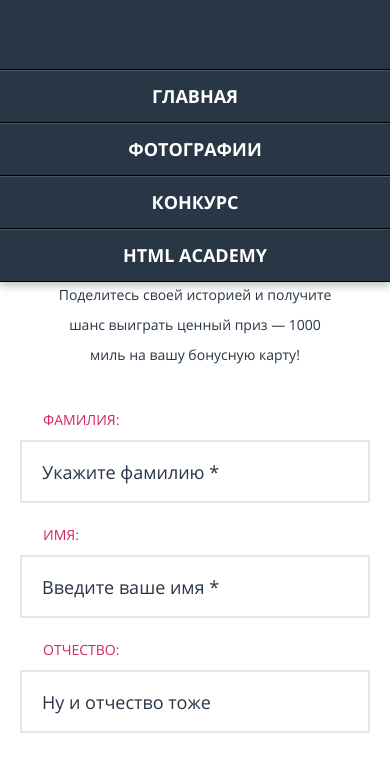
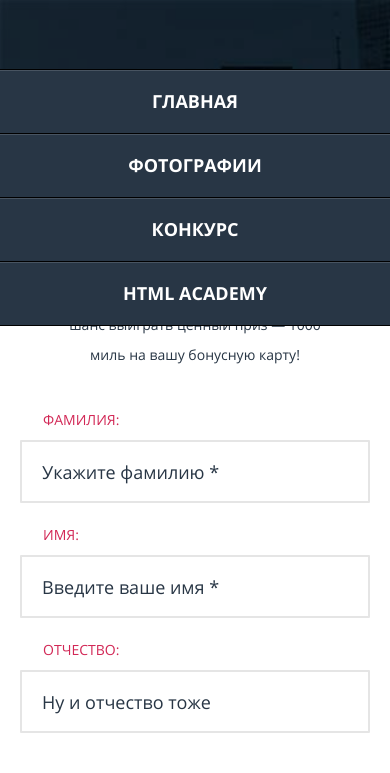
Before and after one commit to SokolovMichael/1906693-pink-24, a website: page source/form.html in a window 390 px wide. Both pictures are taken after a click on the button "Открыть меню". Shown: the top 773 px of the page. Drawn offline with nearby package versions, Linux system fonts and the light colour scheme; files that its build step writes are made by us from their sources.

Commit message:
Проверка. Устранение замечаний

```diff
--- a/source/less/blocks/main-nav.less
+++ b/source/less/blocks/main-nav.less
@@ -1,114 +1,55 @@
-.main-nav {
-  position: relative;
-  width: auto;
+.main-nav__wrapper {
+  display: flex;
+  flex-direction: column;
+  position: absolute;
+  width: 100%;
 
   @media (min-width: @desktop-width) {
-    background-color: transparent;
-    display: flex;
-    padding: 0 110px 0 130px;
-  }
-}
-
-.main-nav--closed .main-nav__toggle-icon--open-menu {
-  position: absolute;
-  top: 0;
-  right: 0;
-  left: 0;
-  bottom: 0;
-  margin: auto;
-  width: 50px;
-  height: 24px;
-}
-
-.main-nav--opened .main-nav__toggle-icon--close-menu {
-  position: absolute;
-  top: 0;
-  right: 0;
-  margin: 23px 20px 0 0;
-  width: 23px;
-  height: 23px;
-
-  @media (min-width: @tablet-width) {
-    margin: 43px 20px 0 0;
-  }
-}
-
-.main-nav--closed .main-nav__toggle:active::before,
-.main-nav--opened .main-nav__toggle:active::before {
-  opacity: 0.3;
-}
-
-.main-nav--opened .main-nav__list {
-  position: absolute;
-  top: 69px;
-  right: 0;
-  left: 0;
-  background-color: #283645;
-  z-index: 10;
-
-  @media (min-width: @tablet-width) {
-    top: 110px;
+    width: 960px;
+    flex-direction: row;
+    margin: 0 auto;
+    left: 20px;
+    right: 0;
+    min-height: 110px;
   }
 }
 
 .main-nav--nojs .main-nav__wrapper {
   position: static;
   min-height: 0;
-}
-
-.main-nav--nojs .site-list__item {
-  display: block;
-}
-
-.main-nav--nojs .site-list__item--active .site-list__item-link {
-  padding: 25px 20px;
-}
-
-.main-nav--opened .main-nav__buttons {
-  background-color: #283645;
-}
-
-.main-nav--closed .main-nav__toggle-icon--close-menu,
-.main-nav--opened .main-nav__toggle-icon--open-menu,
-.main-nav--nojs .main-nav__toggle {
-  display: none;
-}
-
-.main-nav--closed .main-nav__list {
-  display: none;
 
   @media (min-width: @desktop-width) {
-    display: flex;
-  }
-}
-
-.main-nav__wrapper {
-  display: flex;
-  flex-direction: column;
-
-  @media (min-width: @desktop-width) {
-    flex-direction: row;
-    margin: 0 auto;
+    position: absolute;
+    min-height: 110px;
   }
 }
 
 .main-nav__buttons {
   display: flex;
   justify-content: space-between;
-  height: 69px;
+  background-color: rgba(0, 0, 0, 0.3);
+  filter: drop-shadow(0 4px 4px rgba(0, 0, 0, 0.25));
+  min-height: 66px;
 
   @media (min-width: @tablet-width) {
-    height: 110px;
+    min-height: 110px;
   }
 
   @media (min-width: @desktop-width) {
-    width: 147px;
-    border-bottom: none;
-    height: 110px;
+    background-color: transparent;
+  }
+}
+
+.main-nav--nojs .main-nav__buttons {
+  background-color: #283645;
+
+  @media (min-width: @desktop-width) {
+    background-color: transparent;
   }
 }
 
 .main-nav__link {
+  display: block;
   margin: 22px 0 0 20px;
 
   @media (min-width: @tablet-width) {
@@ -129,15 +70,6 @@
 
 .main-nav__logo {
   fill: #ffffff;
-}
-
-.main-nav__link:hover .main-nav__logo {
-  fill: #d22856;
-}
-
-.main-nav__link:active .main-nav__logo {
-  fill: #ffffff;
-  opacity: 0.3;
 }
 
 .main-nav__logo--visible-mobile {
@@ -166,17 +98,23 @@
   }
 }
 
+.main-nav__link:hover .main-nav__logo {
+  fill: #d22856;
+}
+
+.main-nav__link:active .main-nav__logo {
+  fill: #ffffff;
+  opacity: 0.3;
+}
+
 .main-nav__toggle {
-  position: absolute;
-  top: 0;
-  right: 0;
-  z-index: 2;
   display: block;
   width: 90px;
   height: 69px;
   background-color: transparent;
   cursor: pointer;
   border: none;
+  position: relative;
 
   @media (min-width: @tablet-width) {
     height: 110px;
@@ -189,6 +127,36 @@
 
 .main-nav__toggle-icon {
   fill: #ffffff;
+}
+
+.main-nav--closed .main-nav__toggle-icon--open-menu {
+  position: absolute;
+  top: 0;
+  right: 0;
+  left: 0;
+  bottom: 0;
+  margin: auto;
+  width: 50px;
+  height: 24px;
+}
+
+.main-nav--opened .main-nav__toggle-icon--close-menu {
+  position: absolute;
+  top: 0;
+  right: 0;
+  margin: 23px 20px 0 0;
+  width: 23px;
+  height: 23px;
+
+  @media (min-width: @tablet-width) {
+    margin: 43px 20px 0 0;
+  }
+}
+
+.main-nav--closed .main-nav__toggle-icon--close-menu,
+.main-nav--opened .main-nav__toggle-icon--open-menu,
+.main-nav--nojs .main-nav__toggle {
+  display: none;
 }
 
 .main-nav__toggle:hover .main-nav__toggle-icon {
@@ -204,9 +172,26 @@
   margin: 0;
   padding: 0;
   list-style-type: none;
+}
+
+.main-nav--opened .main-nav__list {
+  position: absolute;
+  top: 69px;
+  right: 0;
+  left: 0;
+  background-color: #283645;
+  z-index: 10;
+
+  @media (min-width: @tablet-width) {
+    top: 110px;
+  }
+}
+
+.main-nav--closed .main-nav__list {
+  display: none;
 
   @media (min-width: @desktop-width) {
-    margin-left: auto;
+    display: flex;
   }
 }
 
--- a/source/less/blocks/page-header.less
+++ /dev/null
@@ -1,23 +0,0 @@
-.page-header {
-  position: absolute;
-  display: flex;
-  flex-direction: column;
-  width: @mobile-width-only;
-  justify-content: center;
-  filter: drop-shadow(0 4px 4px rgba(0, 0, 0, 0.25));
-  background-color: rgba(0, 0, 0, 0.25);
-  color: @white;
-  min-height: 66px;
-
-  @media (min-width: @mobile-width-only) {
-    width: 100%;
-  }
-
-  @media (min-width: @tablet-width) {
-    min-height: 110px;
-  }
-
-  @media (min-width: @desktop-width) {
-    background-color: rgba(0, 0, 0, 0.3);
-  }
-}
--- a/source/less/blocks/site-list.less
+++ b/source/less/blocks/site-list.less
@@ -42,7 +42,7 @@
 .site-list__item-link {
   position: relative;
   display: block;
-  padding: 10px 20px 10px;
+  padding: 15px 20px 16px;
   color: #ffffff;
   text-decoration: none;
   background-color: #283645;
--- a/source/less/style.less
+++ b/source/less/style.less
@@ -4,7 +4,6 @@
 @import "general/variables.less";
 @import "general/helpers.less";
 @import "blocks/page.less";
-@import "blocks/page-header.less";
 @import "blocks/main-nav.less";
 @import "blocks/page-main.less";
 @import "blocks/site-list.less";
```
